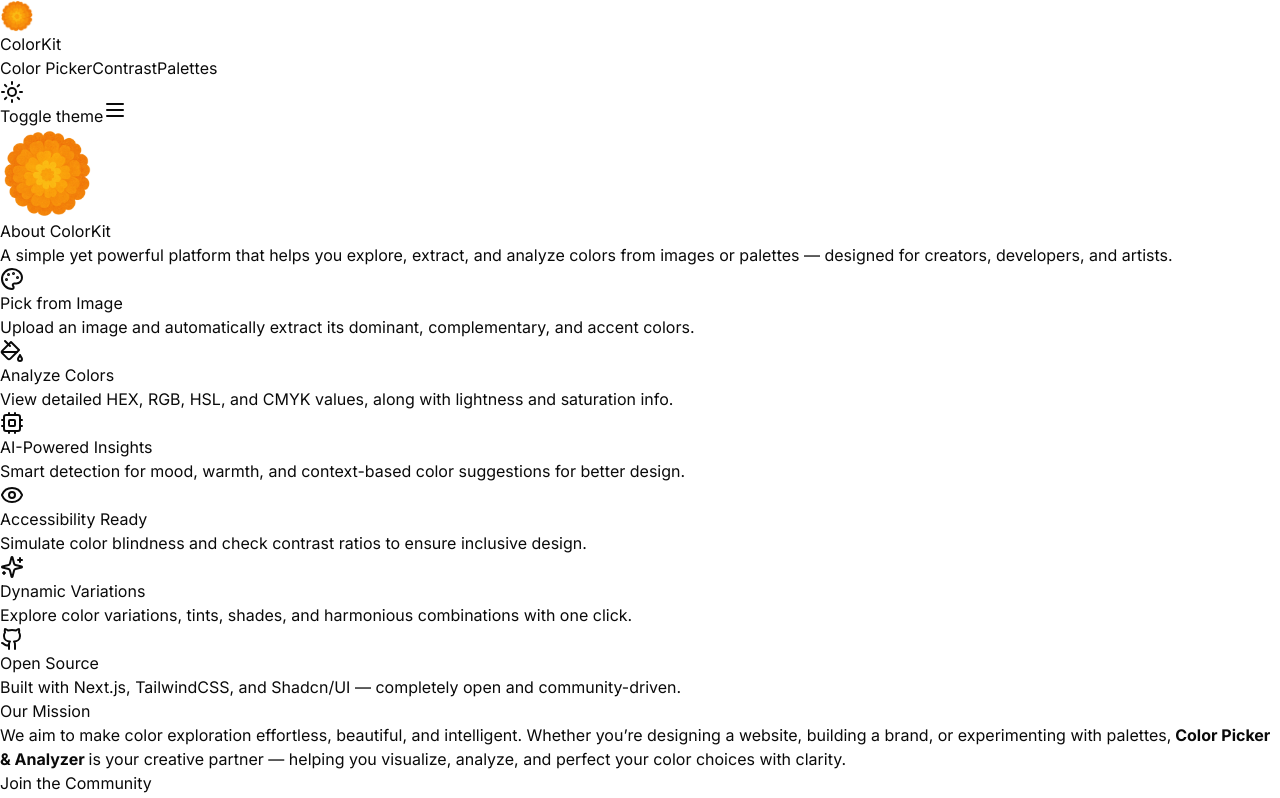
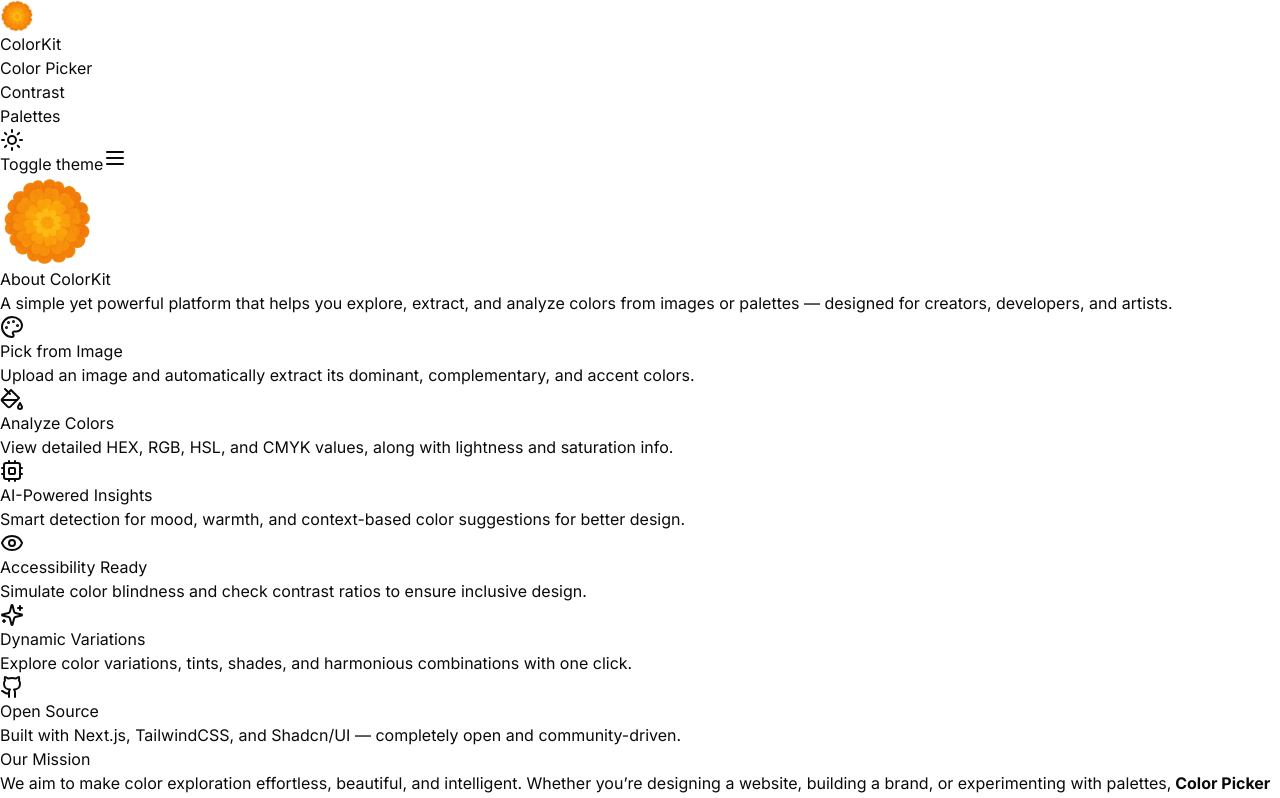
Before and after one commit to codewithdhruba01/ColorPicker, a Next.js app: page /about in a window 1280 px wide. Shown: the top 798 px of the page. Built offline with nearby package versions, Linux system fonts and the light colour scheme.

Commit message:
feat(navbar): add animated capsule-style active link with smooth hover transition

```diff
--- a/components/navbar.tsx
+++ b/components/navbar.tsx
@@ -3,19 +3,32 @@
 import { useState } from "react";
 import Image from "next/image";
 import Link from "next/link";
+import { usePathname } from "next/navigation";
 import { Menu, X } from "lucide-react";
+import { motion } from "framer-motion";
 import { ThemeToggle } from "./theme-toggle";
 
 export function Navbar() {
   const [isOpen, setIsOpen] = useState(false);
+  const [hovered, setHovered] = useState<string | null>(null);
+  const pathname = usePathname();
+
+  const navLinks = [
+    { name: "Color Picker", href: "/picker" },
+    { name: "Contrast", href: "/contrast-checker" },
+    { name: "Palettes", href: "/palettes" },
+  ];
+
+  const activeLink = navLinks.find((link) => pathname === link.href);
 
   return (
     <nav className="fixed top-4 left-1/2 -translate-x-1/2 z-50 w-[90%] sm:w-[80%] md:w-[40%] lg:w-[40%]">
       <div
-        className="relative flex items-center justify-between px-5 py-3 rounded-full
+        className="relative flex items-center justify-center px-5 py-3 rounded-full
         bg-background/60 backdrop-blur-xl border border-border/40 shadow-lg
         dark:border-white/10 transition-all duration-300"
       >
+        <div className="flex items-center justify-between w-full">
           {/* Logo */}
           <Link href="/" className="flex items-center gap-2">
             <Image
@@ -31,35 +44,49 @@ export function Navbar() {
             </span>
           </Link>
 
-        {/* Desktop + Mobile Icons */}
-        <div className="flex items-center gap-4">
-          {/* Desktop Links */}
-          <div className="hidden sm:flex items-center gap-6">
+          {/* Centered Links with sliding active capsule */}
+          <div className="relative hidden sm:flex items-center justify-center gap-6 mx-auto">
+            {navLinks.map((link) => {
+              const isActive = pathname === link.href;
+              const isHovered = hovered === link.href;
+
+              return (
+                <div
+                  key={link.href}
+                  className="relative"
+                  onMouseEnter={() => setHovered(link.href)}
+                  onMouseLeave={() => setHovered(null)}
+                >
+                  {(isActive || isHovered) && (
+                    <motion.div
+                      layoutId="activeLinkBackground"
+                      className="absolute inset-0 rounded-full bg-foreground/10 dark:bg-white/10 border border-border/30"
+                      transition={{
+                        type: "spring",
+                        stiffness: 400,
+                        damping: 30,
+                      }}
+                    />
+                  )}
                   <Link
-              href="/picker"
-              className="text-sm text-foreground/80 dark:text-white/80 hover:text-foreground dark:hover:text-white transition-colors"
+                    href={link.href}
+                    className={`relative text-sm font-medium px-4 py-1.5 rounded-full z-10 transition-colors duration-300
+                      ${
+                        isActive
+                          ? "text-foreground dark:text-white"
+                          : "text-foreground/80 dark:text-white/80 hover:text-foreground dark:hover:text-white"
+                      }`}
                   >
-              Color Picker
-            </Link>
-
-            <Link
-              href="/contrast-checker"
-              className="text-sm text-foreground/80 dark:text-white/80 hover:text-foreground dark:hover:text-white transition-colors"
-            >
-              Contrast
-            </Link>
-            <Link
-              href="/palettes"
-              className="text-sm text-foreground/80 dark:text-white/80 hover:text-foreground dark:hover:text-white transition-colors"
-            >
-              Palettes
+                    {link.name}
                   </Link>
                 </div>
+              );
+            })}
+          </div>
 
-          {/* Theme Toggle - Always Visible */}
+          {/* Theme toggle + mobile button */}
+          <div className="flex items-center gap-3">
             <ThemeToggle />
-
-          {/* Mobile Menu Button */}
             <button
               onClick={() => setIsOpen(!isOpen)}
               className="sm:hidden text-foreground dark:text-white focus:outline-none"
@@ -69,33 +96,29 @@ export function Navbar() {
             </button>
           </div>
         </div>
+      </div>
 
-      {/* Mobile Dropdown Menu */}
+      {/* Mobile dropdown */}
       {isOpen && (
         <div
           className="absolute right-0 mt-3 w-full bg-background/70 backdrop-blur-lg
           border border-border/30 rounded-2xl shadow-lg p-4 space-y-3 sm:hidden"
         >
+          {navLinks.map((link) => (
             <Link
-            href="/palettes"
-            className="text-sm text-foreground/80 dark:text-white/80 hover:text-foreground dark:hover:text-white transition-colors"
+              key={link.href}
+              href={link.href}
+              onClick={() => setIsOpen(false)}
+              className={`block text-sm px-3 py-2 rounded-lg transition-all duration-300
+                ${
+                  pathname === link.href
+                    ? "bg-foreground/10 text-foreground dark:text-white"
+                    : "text-foreground/80 dark:text-white/80 hover:bg-foreground/10 dark:hover:bg-white/10"
+                }`}
             >
-            Color Palettes
+              {link.name}
             </Link>
-          <Link
-            href="/picker"
-            className="block text-sm text-foreground/80 dark:text-white/80 hover:text-foreground dark:hover:text-white transition-colors"
-            onClick={() => setIsOpen(false)}
-          >
-            Color Picker
-          </Link>
-          <Link
-            href="/contrast-checker"
-            className="block text-sm text-foreground/80 dark:text-white/80 hover:text-foreground dark:hover:text-white transition-colors"
-            onClick={() => setIsOpen(false)}
-          >
-            Contrast Checker
-          </Link>
+          ))}
         </div>
       )}
     </nav>
```
Lines whose indentation alone changed are shown as unchanged.
